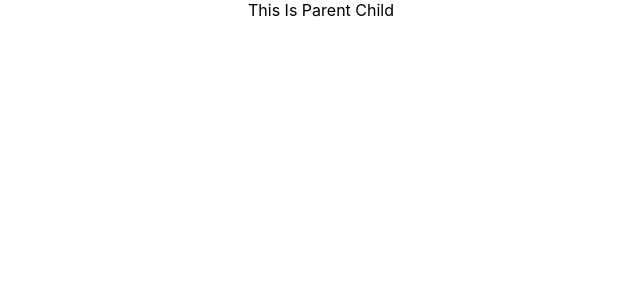
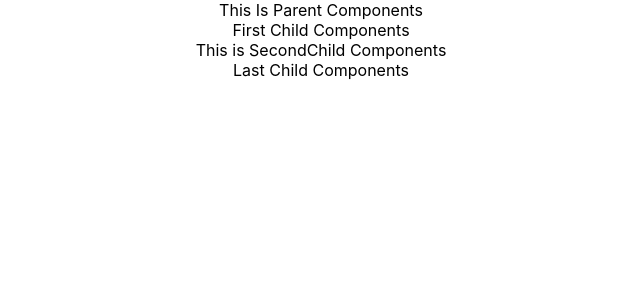
Before and after one commit to awais882s/counter-app, a React (Create React App) app: page / in a window 1280 px wide. Shown: the top 300 px of the page, without its empty margins (319-959 px from the left). Built offline with nearby package versions, Linux system fonts and the light colour scheme.

Commit message:
diff child get in parent from other child

```diff
--- a/src/Components/Child.js
+++ b/src/Components/Child.js
@@ -0,0 +1,10 @@
+import SecondChild from "./SecondChild";
+function Child() {
+  return (
+    <div>
+      First Child Components
+      <SecondChild></SecondChild>
+    </div>
+  );
+}
+export default Child;
--- a/src/Components/Parent.js
+++ b/src/Components/Parent.js
@@ -1,4 +1,10 @@
+import Child from "./Child";
 function Parent() {
-  return <div>This Is Parent Child</div>;
+  return (
+    <div>
+      This Is Parent Components
+      <Child></Child>
+    </div>
+  );
 }
 export default Parent;
--- a/src/Components/SecondChild.js
+++ b/src/Components/SecondChild.js
@@ -0,0 +1,10 @@
+import ThirdChld from "./ThirdChild";
+function SecondChild() {
+  return (
+    <div>
+      This is SecondChild Components
+      <ThirdChld></ThirdChld>
+    </div>
+  );
+}
+export default SecondChild;
--- a/src/Components/ThirdChild.js
+++ b/src/Components/ThirdChild.js
@@ -0,0 +1,4 @@
+function ThirdChld() {
+  return <div>Last Child Components</div>;
+}
+export default ThirdChld;
```
